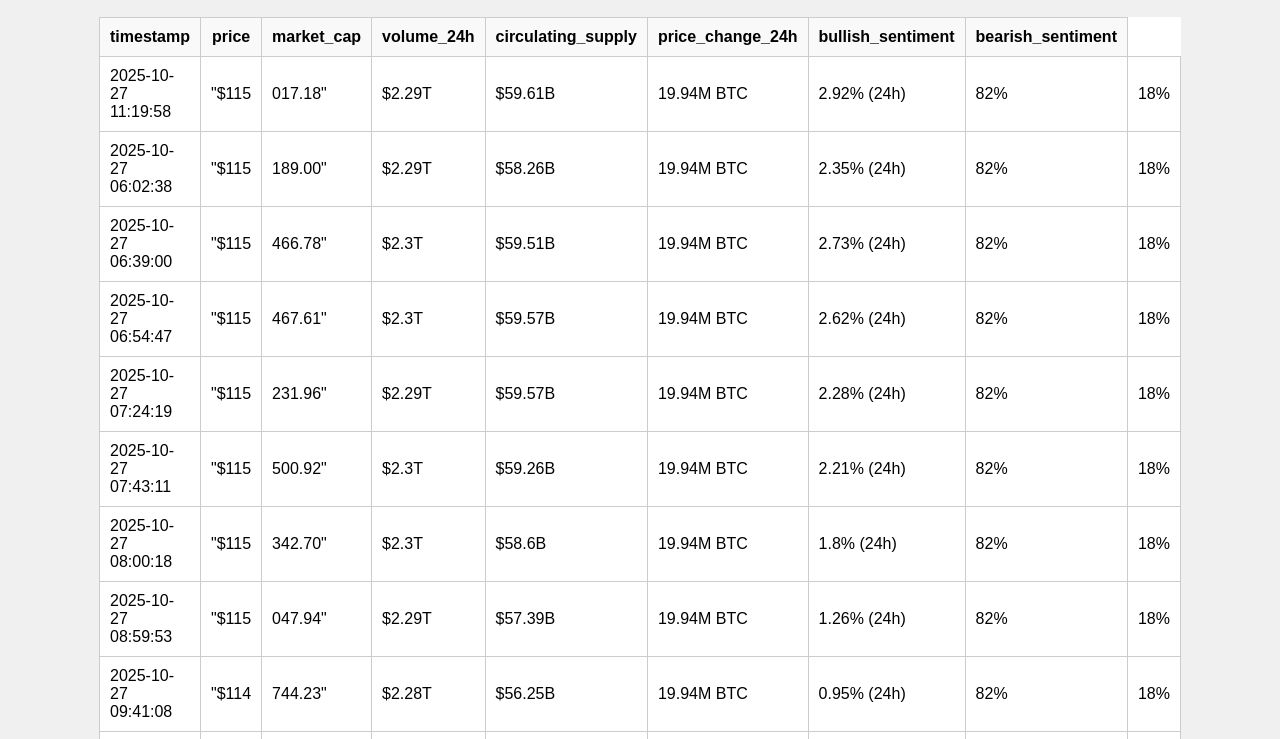
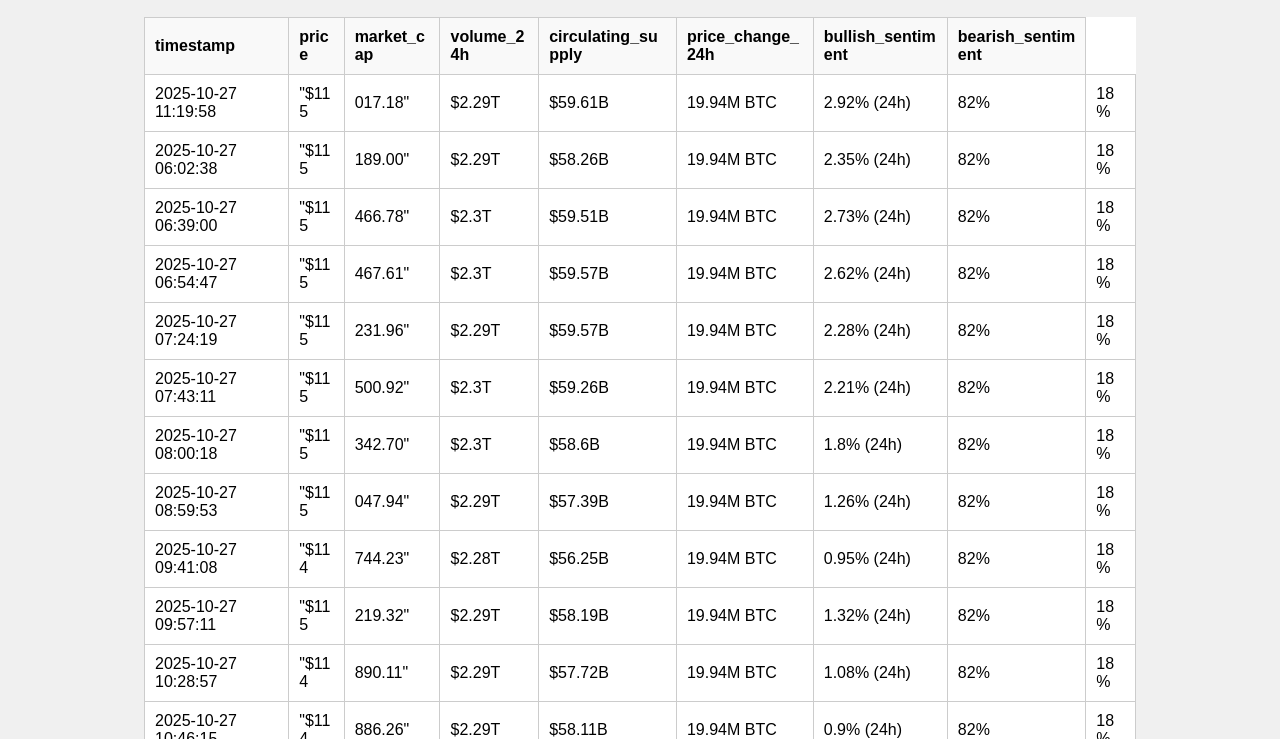
Before and after one commit to ghadiabk/webscraping-automation, a plain HTML site: page index.html in a window 1280 px wide. Shown: the part 61-800 px from the top of the page. Drawn offline with Linux system fonts and the light colour scheme.

Commit message:
fix table

```diff
--- a/style.css
+++ b/style.css
@@ -19,8 +19,14 @@
 th, td {
   padding: 10px;
   border: 1px solid #ccc;
+  text-align: left;
+  white-space: normal;
+  word-break: break-word;
 }
 
 th {
   background: #f9f9f9;
+  position: sticky;
+  top: 0;
+  z-index: 1;
 }
```
